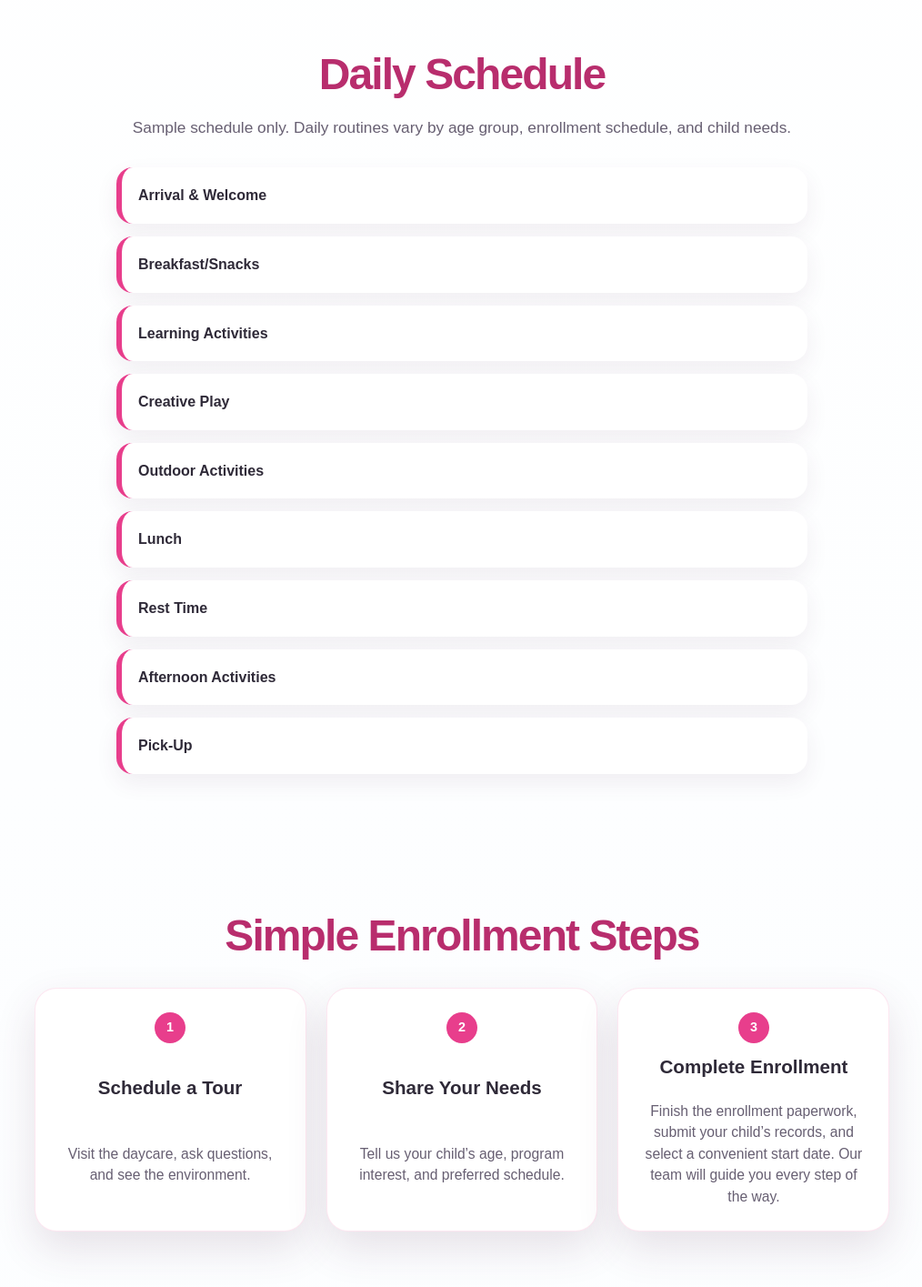
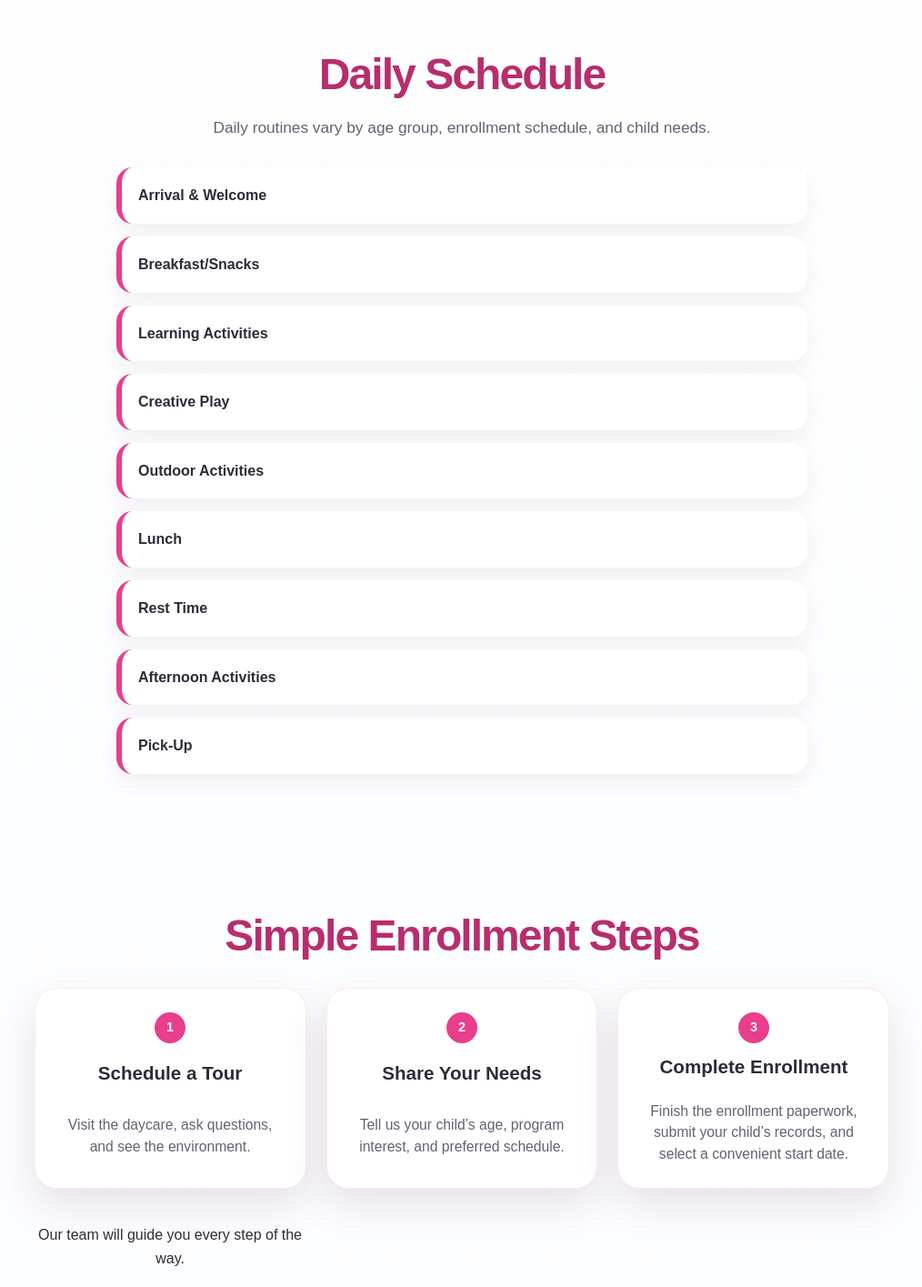
Before and after one commit to damzyadekanle-bit/lumbeaz-daycare, a website: page index.html in a window 1280 px wide. Shown: the part 5040-6455 px from the top of the page at 91% size, without its empty margins (132-1146 px from the left). Drawn offline with Linux system fonts and the light colour scheme.

Commit message:
Update index.html

```diff
--- a/index.html
+++ b/index.html
@@ -112,7 +112,7 @@
 
   <section id="schedule" class="section">
     <h2>Daily Schedule</h2>
-    <p>Sample schedule only. Daily routines vary by age group, enrollment schedule, and child needs.</p>
+    <p>Daily routines vary by age group, enrollment schedule, and child needs.</p>
     <div class="timeline">
       <div class="timeline-item"><span>Arrival &amp; Welcome</span></div>
       <div class="timeline-item"><span>Breakfast/Snacks</span></div>
@@ -131,7 +131,8 @@
     <div class="grid steps-grid">
       <div class="card"><span class="feature-icon">1</span><h3>Schedule a Tour</h3><p>Visit the daycare, ask questions, and see the environment.</p></div>
       <div class="card"><span class="feature-icon">2</span><h3>Share Your Needs</h3><p>Tell us your child’s age, program interest, and preferred schedule.</p></div>
-      <div class="card"><span class="feature-icon">3</span><h3>Complete Enrollment</h3><p>Finish the enrollment paperwork, submit your child’s records, and select a convenient start date. Our team will guide you every step of the way.</p></div>
+      <div class="card"><span class="feature-icon">3</span><h3>Complete Enrollment</h3><p>Finish the enrollment paperwork, submit your child’s records, and select a convenient start date.</p></div>
+         <p>Our team will guide you every step of the way.</p>
     </div>
   </section>
 
```
